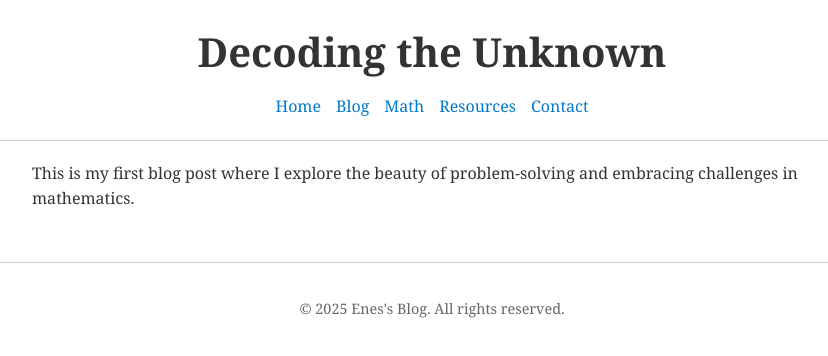
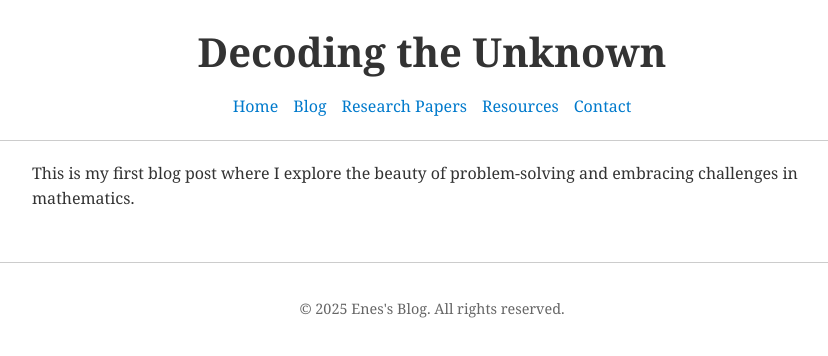
Before and after one commit to enesercanh/my-blog, a plain HTML site: page post1.html in a window 1280 px wide. Shown: the whole page, without its empty margins (208-1036 px from the left). Drawn offline with Linux system fonts and the light colour scheme.

Commit message:
Update post1.html

```diff
--- a/post1.html
+++ b/post1.html
@@ -13,7 +13,7 @@
             <ul>
                 <li><a href="index.html">Home</a></li>
                 <li><a href="blog.html">Blog</a></li>
-                <li><a href="researches.html">Math</a></li>
+                <li><a href="researches.html">Research Papers</a></li>
                 <li><a href="resources.html">Resources</a></li>
                 <li><a href="contact.html">Contact</a></li>
             </ul>
```
